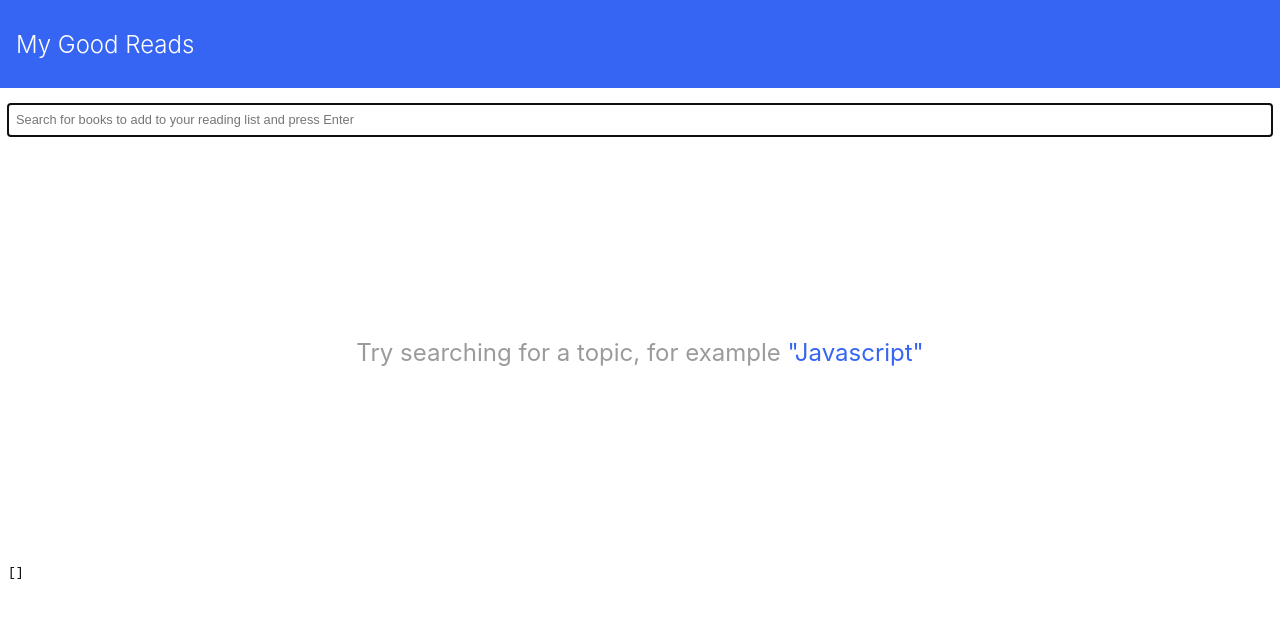
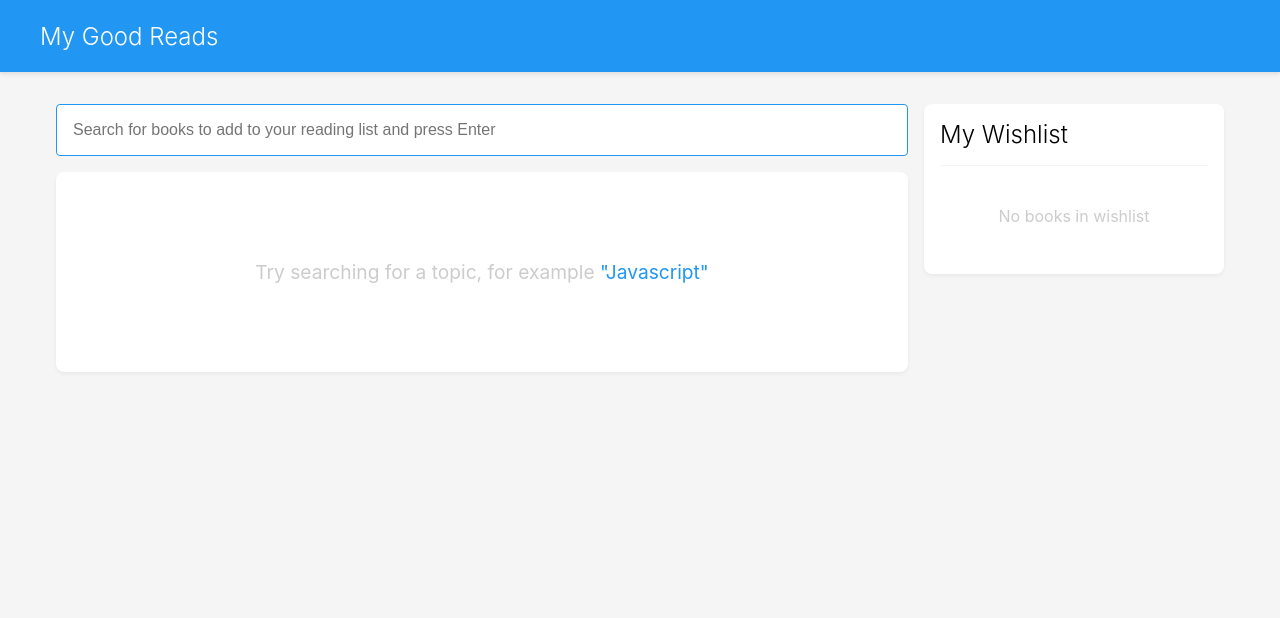
Before and after one commit to aesthytik/good-reads, a React (Create React App) app: page / in a window 1280 px wide. Shown: the top 618 px of the page. Built offline with nearby package versions, Linux system fonts and the light colour scheme.

Commit message:
Added css and ui to book reads

```diff
--- a/src/book-search/BookSearch.tsx
+++ b/src/book-search/BookSearch.tsx
@@ -1,11 +1,23 @@
 import React, { useEffect, useState } from "react";
 import { getBooksByType } from "./book-search.service";
 
+interface Book {
+  id: string;
+  title: string;
+  authors: string[];
+  publisher: string;
+  publishedDate: string;
+  coverUrl: string;
+  description: string;
+  isRead: boolean;
+}
 
 const BookSearch = () => {
   const [bookType, updateBookType] = useState("");
   const [bookTypeToSearch, updateBookTypeToSearch] = useState("");
-    const [allAvailableBooks, setAllAvailableBooks] = useState([]);
+  const [allAvailableBooks, setAllAvailableBooks] = useState<Book[]>([]);
+  const [wishlist, setWishlist] = useState<Book[]>([]);
+
   async function requestBooks() {
     if (bookTypeToSearch) {
       const allBooks = await getBooksByType(bookTypeToSearch);
@@ -18,17 +30,25 @@ const BookSearch = () => {
       await requestBooks();
     }
     getAllBooks();
-    }, [bookTypeToSearch]);
+  }, [bookTypeToSearch, requestBooks]);
+
+  const addToWishlist = (book: Book) => {
+    if (!wishlist.find((b) => b.id === book.id)) {
+      setWishlist([...wishlist, book]);
+    }
+  };
+
+  const removeFromWishlist = (bookId: string) => {
+    setWishlist(wishlist.filter((book) => book.id !== bookId));
+  };
+
   return (
-            <>
     <div className="book--container">
       <div className="search-params">
-                        <div>
         <form
           onSubmit={(e) => {
-                                    debugger;
             e.preventDefault();
-                                   updateBookTypeToSearch(bookType)
+            updateBookTypeToSearch(bookType);
           }}
         >
           <input
@@ -38,14 +58,15 @@ const BookSearch = () => {
             type="search"
             value={bookType}
             placeholder="Search for books to add to your reading list and press Enter"
-                                    onChange={e => updateBookType(e.target.value)}
+            onChange={(e) => updateBookType(e.target.value)}
           />
         </form>
         {!bookType && (
           <div className="empty">
             <p>
               Try searching for a topic, for example
-                                        <a onClick={() => {
+              <a
+                onClick={() => {
                   updateBookType("Javascript");
                 }}
               >
@@ -56,12 +77,65 @@ const BookSearch = () => {
           </div>
         )}
 
+        <div className="search-results">
+          {allAvailableBooks.map((book: Book) => (
+            <div key={book.id} className="book-card">
+              <img
+                src={book.coverUrl}
+                alt={book.title}
+                className="book-cover"
+              />
+              <div className="book-details">
+                <h3>{book.title}</h3>
+                <p className="authors">{book.authors?.join(", ")}</p>
+                <p className="publisher">{book.publisher}</p>
+                <p className="published-date">
+                  {new Date(book.publishedDate).toLocaleDateString()}
+                </p>
+                <p className="description">{book.description}</p>
+                <button
+                  className="add-to-wishlist"
+                  onClick={() => addToWishlist(book)}
+                  disabled={wishlist.some((b) => b.id === book.id)}
+                >
+                  {wishlist.some((b) => b.id === book.id)
+                    ? "Added to Wishlist"
+                    : "Add to Wishlist"}
+                </button>
+              </div>
+            </div>
+          ))}
+        </div>
+      </div>
+
+      <div className="wishlist-sidebar">
+        <h2>My Wishlist</h2>
+        <div className="wishlist-books">
+          {wishlist.map((book: Book) => (
+            <div key={book.id} className="wishlist-book">
+              <img
+                src={book.coverUrl}
+                alt={book.title}
+                className="book-cover-small"
+              />
+              <div className="wishlist-book-details">
+                <h4>{book.title}</h4>
+                <p>{book.authors?.join(", ")}</p>
+                <button
+                  className="remove-from-wishlist"
+                  onClick={() => removeFromWishlist(book.id)}
+                >
+                  Remove
+                </button>
+              </div>
+            </div>
+          ))}
+          {wishlist.length === 0 && (
+            <p className="empty-wishlist">No books in wishlist</p>
+          )}
         </div>
       </div>
     </div>
-                {                <pre>{JSON.stringify(allAvailableBooks, null, 4)}</pre>
-                }
-            </>
   );
 };
 
--- a/src/styles/App.scss
+++ b/src/styles/App.scss
@@ -1,12 +1,14 @@
-@import './variables';
+@import "./variables";
 
 * {
   box-sizing: border-box;
 }
 
 body {
-  font-family: -apple-system, system-ui, BlinkMacSystemFont, 'Segoe UI', Roboto,
-  'Helvetica Neue', Arial, sans-serif;
+  font-family: -apple-system, system-ui, BlinkMacSystemFont, "Segoe UI", Roboto,
+    "Helvetica Neue", Arial, sans-serif;
+  margin: 0;
+  background-color: #f5f5f5;
 }
 
 h1,
@@ -16,11 +18,29 @@ h2 {
   font-weight: 300;
 }
 
+h3 {
+  font-size: 18px;
+  margin: 0 0 $spacing-xxs;
+  font-weight: 500;
+}
+
+h4 {
+  font-size: 16px;
+  margin: 0 0 $spacing-3xs;
+  font-weight: 500;
+}
+
 input {
-  font-size: 0.8rem;
-  border: none;
-  border-bottom: 1px solid $gray40;
-  padding: $spacing-xxs;
+  font-size: 1rem;
+  border: 1px solid $gray40;
+  border-radius: 4px;
+  padding: $spacing-xs;
+  transition: border-color 0.2s;
+
+  &:focus {
+    outline: none;
+    border-color: $blue-accent;
+  }
 }
 
 a {
@@ -30,9 +50,24 @@ a {
   &:hover {
     color: $blue-dark;
   }
+}
 
-  h1 {
-    flex: 1;
+button {
+  padding: $spacing-3xs $spacing-xs;
+  border: none;
+  border-radius: 4px;
+  background-color: $blue-accent;
+  color: white;
+  cursor: pointer;
+  transition: background-color 0.2s;
+
+  &:hover {
+    background-color: $blue-dark;
+  }
+
+  &:disabled {
+    background-color: $gray40;
+    cursor: not-allowed;
   }
 }
 
@@ -43,15 +78,14 @@ a {
   background-color: $blue-accent;
   color: $white;
   padding: $spacing-3xs $spacing-xs;
-
-  button {
-    padding: 0 $spacing-xs;
-  }
+  box-shadow: 0 2px 4px rgba(0, 0, 0, 0.1);
 }
 
 .header--content {
   display: flex;
-  height: 10vh;
+  height: 8vh;
+  max-width: 1200px;
+  margin: 0 auto;
   > * {
     display: flex;
     align-items: center;
@@ -59,37 +93,26 @@ a {
 }
 
 main {
-  padding: $spacing-xs $spacing-xxs;
-  min-width: 300px;
-  max-width: 100vw;
+  padding: $spacing-xs;
+  max-width: 1200px;
   margin: 0 auto;
 }
 
-.reading-list-container {
-  padding: 0;
-  width: 400px;
-  height: 100vh;
+.book--container {
+  display: grid;
+  grid-template-columns: 1fr 300px;
+  gap: $spacing-xs;
+  margin-top: $spacing-xs;
+}
 
-  h2 {
-    position: relative;
-    color: $white;
-    background-color: $gray80;
-    margin: 0;
-    padding: 0.75rem;
-    text-align: center;
-  }
-
-  button {
-    position: absolute;
-    top: $spacing-xxs;
-    right: $spacing-xxs;
-    padding: 0;
-    min-width: 36px;
+.search-params {
+  form {
+    margin-bottom: $spacing-xs;
   }
 }
 
-.reading-list-content {
-  padding: $spacing-xxs;
+.full-width {
+  width: 100%;
 }
 
 .empty {
@@ -97,34 +120,149 @@ main {
   text-align: center;
   align-items: center;
   justify-content: center;
-  min-height: 50vh;
-  font-size: 1.5rem;
+  min-height: 200px;
+  font-size: 1.2rem;
   color: $gray40;
+  background: white;
+  border-radius: 8px;
+  box-shadow: 0 2px 4px rgba(0, 0, 0, 0.05);
+  padding: $spacing-xs;
 }
 
-form {
-  margin-bottom: $spacing-xs;
+.search-results {
+  display: grid;
+  gap: $spacing-xs;
 }
 
-.full-width {
-  width: 100%;
-}
-.book {
-  border: 1px solid silver;
-  margin-top: .5rem;
-}
-.book--container {
-  display: flex;
-  flex-flow: row nowrap;
-  justify-content:space-around;
-  align-items: stretch;
+.book-card {
+  display: grid;
+  grid-template-columns: 120px 1fr;
+  gap: $spacing-xs;
+  background: white;
+  padding: $spacing-xs;
+  border-radius: 8px;
+  box-shadow: 0 2px 4px rgba(0, 0, 0, 0.05);
+
+  .book-cover {
+    width: 120px;
+    height: 180px;
+    object-fit: cover;
+    border-radius: 4px;
+  }
+
+  .book-details {
+    .authors {
+      color: $gray80;
+      margin: 0 0 $spacing-3xs;
+    }
+
+    .publisher,
+    .published-date {
+      color: $gray60;
+      margin: 0 0 $spacing-3xs;
+      font-size: 0.9rem;
+    }
+
+    .description {
+      margin: $spacing-3xs 0 $spacing-xs;
+      font-size: 0.9rem;
+      line-height: 1.4;
+      display: -webkit-box;
+      -webkit-line-clamp: 3;
+      -webkit-box-orient: vertical;
+      overflow: hidden;
+    }
+  }
 }
 
-.search-params {
-  flex-grow: 3;
+.wishlist-sidebar {
+  background: white;
+  border-radius: 8px;
+  box-shadow: 0 2px 4px rgba(0, 0, 0, 0.05);
+  padding: $spacing-xs;
+  height: fit-content;
+  position: sticky;
+  top: calc(8vh + $spacing-xs);
 
+  h2 {
+    margin-top: 0;
+    padding-bottom: $spacing-xs;
+    border-bottom: 1px solid $gray20;
+  }
 }
-.sidebar {
-  flex-grow: 1;
 
+.wishlist-books {
+  display: grid;
+  gap: $spacing-xs;
 }
+
+.wishlist-book {
+  display: grid;
+  grid-template-columns: 60px 1fr;
+  gap: $spacing-xs;
+  padding-bottom: $spacing-xs;
+  border-bottom: 1px solid $gray20;
+
+  &:last-child {
+    border-bottom: none;
+  }
+
+  .book-cover-small {
+    width: 60px;
+    height: 90px;
+    object-fit: cover;
+    border-radius: 4px;
+  }
+
+  .wishlist-book-details {
+    h4 {
+      display: -webkit-box;
+      -webkit-line-clamp: 2;
+      -webkit-box-orient: vertical;
+      overflow: hidden;
+    }
+
+    p {
+      margin: 0 0 $spacing-3xs;
+      font-size: 0.9rem;
+      color: $gray60;
+    }
+
+    .remove-from-wishlist {
+      font-size: 0.8rem;
+      padding: $spacing-3xs $spacing-xs;
+      background-color: $gray20;
+      color: $gray80;
+
+      &:hover {
+        background-color: $gray40;
+        color: $gray100;
+      }
+    }
+  }
+}
+
+.empty-wishlist {
+  text-align: center;
+  color: $gray40;
+  padding: $spacing-xs;
+}
+
+@media (max-width: 768px) {
+  .book--container {
+    grid-template-columns: 1fr;
+  }
+
+  .book-card {
+    grid-template-columns: 1fr;
+
+    .book-cover {
+      width: 100%;
+      height: 200px;
+    }
+  }
+
+  .wishlist-sidebar {
+    position: static;
+  }
+}
--- a/src/styles/variables.scss
+++ b/src/styles/variables.scss
@@ -1,21 +1,19 @@
-$blue-accent: #3665f3;
-$blue-dark: #052da5;
-$gray05: #f8f8f8;
-$gray10: #f2f2f2;
-$gray20: #e8e8e8;
-$gray30: #cccccc;
-$gray40: #9b9b9b;
-$gray60: #6a6a6a;
-$gray70: #4c4c4c;
-$gray80: #333333;
-$gray85: #262626;
-$black: #000000;
+// Colors
 $white: #ffffff;
-$spacing-3xs: 0.25rem;
-$spacing-xxs: 0.5rem;
-$spacing-xs: 1rem;
-$spacing-sm: 1.5rem;
-$spacing-med: 2.5rem;
-$spacing-lg: 1.625rem;
-$spacing-xl: 5rem;
-$spacing-xxl: 7.5rem;
+$gray20: #f5f5f5;
+$gray40: #cccccc;
+$gray60: #999999;
+$gray80: #666666;
+$gray100: #333333;
+
+$blue-accent: #2196f3;
+$blue-dark: #1976d2;
+
+// Spacing
+$spacing-3xs: 4px;
+$spacing-xxs: 8px;
+$spacing-xs: 16px;
+$spacing-sm: 24px;
+$spacing-md: 32px;
+$spacing-lg: 48px;
+$spacing-xl: 64px;
```
Also changed, not shown: src/book-search/book-search.service.ts (+57 -12 lines). Lines whose indentation alone changed are shown as unchanged.
